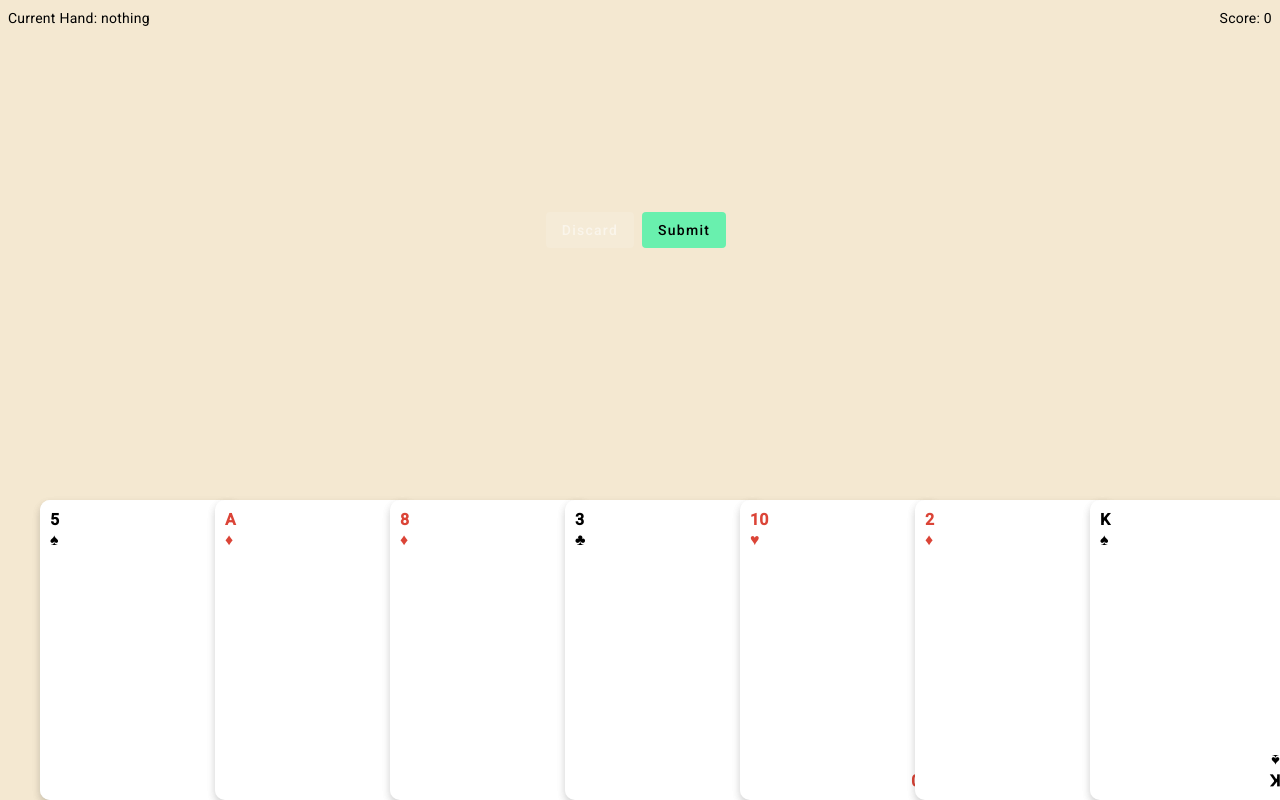
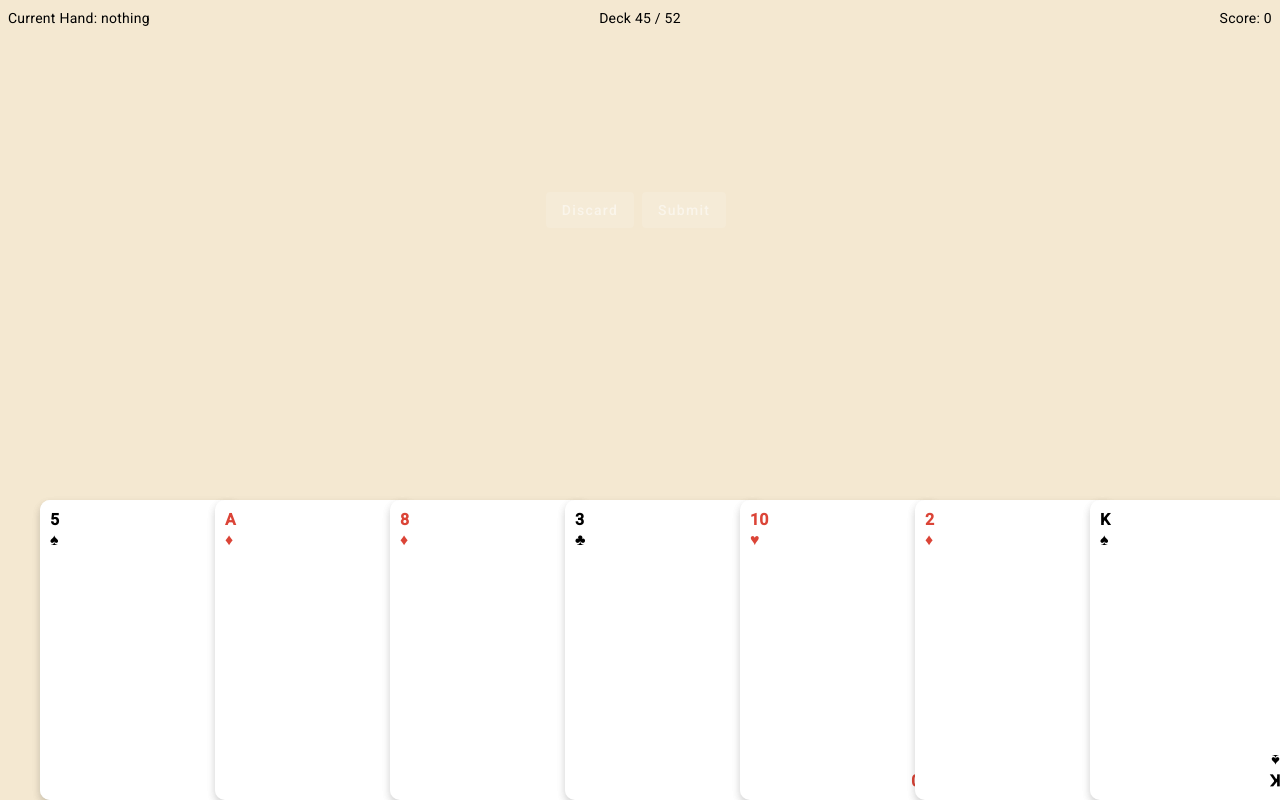
Before and after one commit to Fawlty22/Balatwo, an Angular app: page / in a window 1280 px wide. Built offline with nearby package versions, Linux system fonts and the light colour scheme.

Commit message:
score sutff

```diff
--- a/src/app/app.component.html
+++ b/src/app/app.component.html
@@ -1,14 +1,17 @@
-<div class="p-2 flex justify-between">
-    <div>
+<div class="p-2 relative">
+    <div class="absolute top-2 left-2">
         Current Hand: {{currentHand}}
     </div>
-    <div>
+    <div class="absolute top-2 left-1/2 transform -translate-x-1/2">
+        Deck {{deck.length}} / 52
+    </div>
+    <div class="absolute top-2 right-2">
         Score: {{score}}
     </div>
 </div>
 <div class="p-4 h-50px] flex justify-center mt-40">
     <button mat-flat-button color="primary" class="mr-2" (click)="discard()" [disabled]="!selectedCards.length">Discard</button>
-    <button mat-flat-button color="accent" class="mr-2" (click)="onSubmit()">Submit</button>
+    <button mat-flat-button color="accent" class="mr-2" (click)="onSubmit()" [disabled]="!selectedCards.length">Submit</button>
 </div>
 <div class="card-container">
  @for(card of hand; track card) {
```
